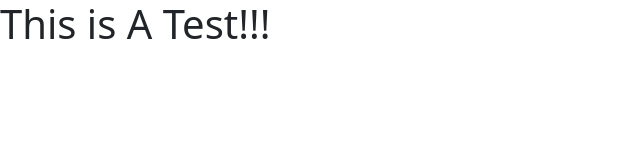
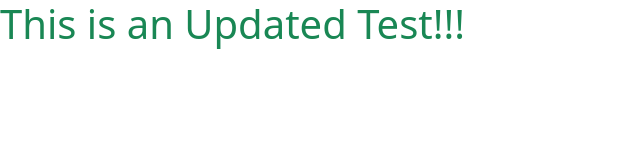
Before and after one commit to MSD118/JenkinsTest, a plain HTML site: page index.html in a window 1280 px wide. Shown: the whole page, without its empty margins (0-640 px from the left). Drawn offline with nearby package versions, Linux system fonts and the light colour scheme.

Commit message:
Second Commit

```diff
--- a/index.html
+++ b/index.html
@@ -14,8 +14,9 @@
 </head>
 
 <body>
-    <h1>
-        This is A Test!!!
+    <h1 class="text-success">
+        This is an Updated Test!!!
+
     </h1>
 
 
```
